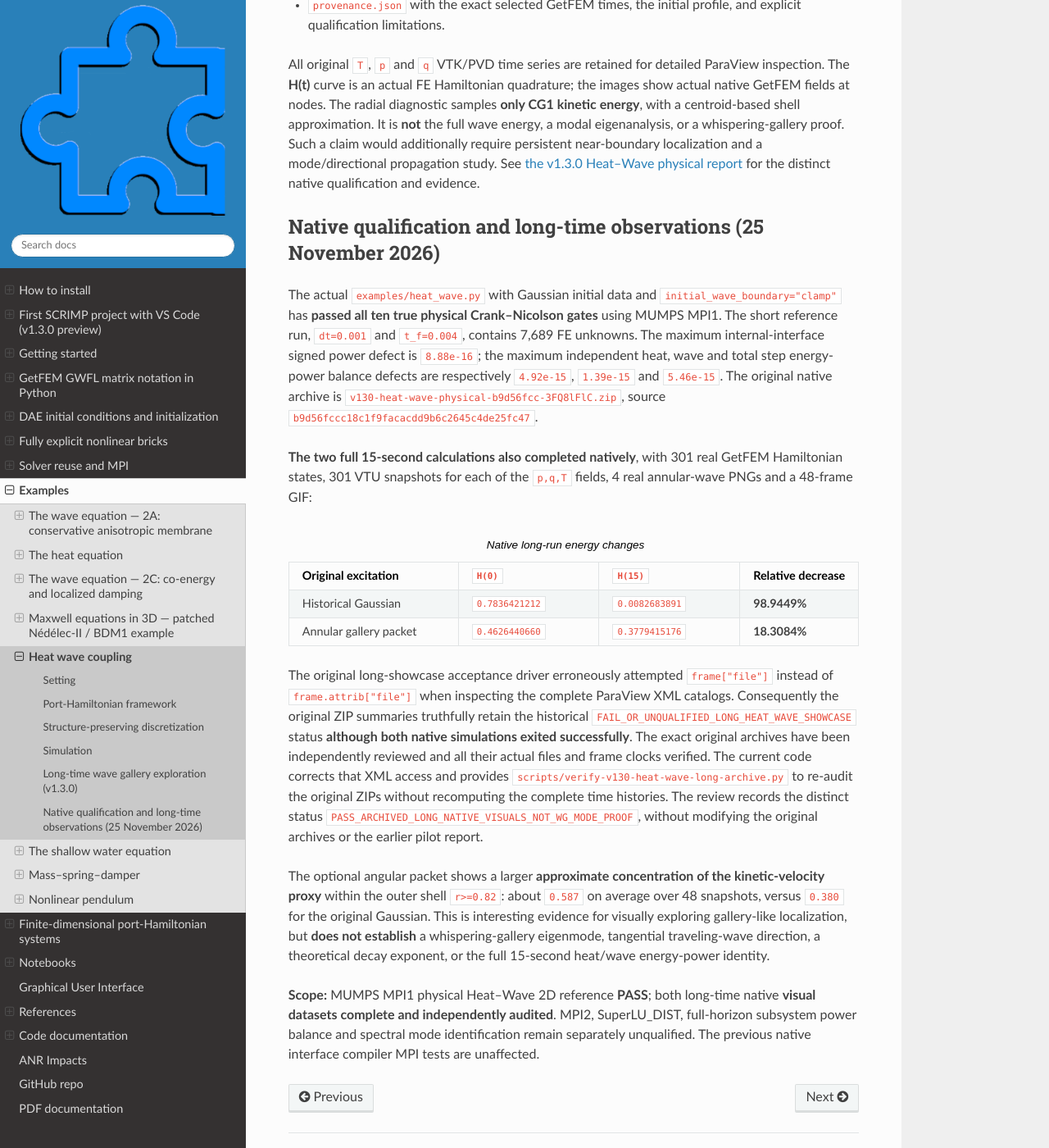
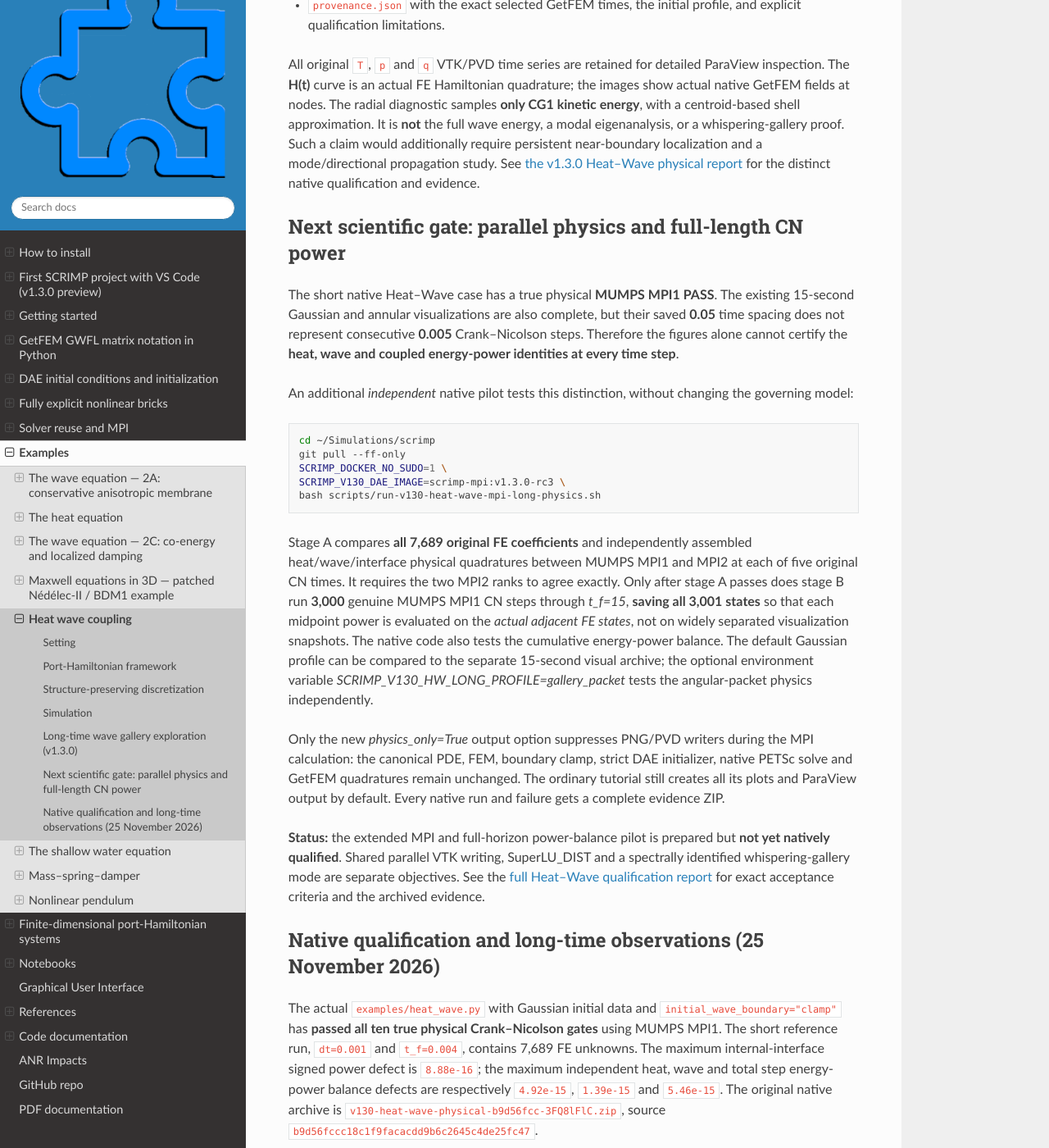
Before and after one commit to g-haine/scrimp, a Sphinx documentation site: the page built from docs/source/examples/heat_wave.rst, in a window 1280 px wide and 1400 px high, scrolled down 9156 px. Shown: the whole window at 82% size. Built offline with Sphinx 7.4.7 and the Read the Docs theme 3.1.0, drawn with Linux system fonts in a browser that asks for light colours.

Commit message:
docs(sphinx): explain MPI2 FE parity and why full long-time CN powers require every accepted step

```diff
--- a/docs/source/examples/heat_wave.rst
+++ b/docs/source/examples/heat_wave.rst
@@ -594,6 +594,79 @@ study. See
 for the distinct native qualification
 and evidence.
 
+Next scientific gate: parallel physics and full-length CN power
+--------------------------------------------------------------
+
+The short native Heat--Wave case has a
+true physical **MUMPS MPI1 PASS**.
+The existing 15-second Gaussian and
+annular visualizations are also complete,
+but their saved **0.05** time spacing
+does not represent consecutive **0.005**
+Crank--Nicolson steps. Therefore the
+figures alone cannot certify the
+**heat, wave and coupled energy-power
+identities at every time step**.
+
+An additional *independent* native pilot
+tests this distinction, without changing
+the governing model:
+
+.. code-block:: bash
+
+   cd ~/Simulations/scrimp
+   git pull --ff-only
+   SCRIMP_DOCKER_NO_SUDO=1 \
+   SCRIMP_V130_DAE_IMAGE=scrimp-mpi:v1.3.0-rc3 \
+   bash scripts/run-v130-heat-wave-mpi-long-physics.sh
+
+Stage A compares **all 7,689 original FE
+coefficients** and independently assembled
+heat/wave/interface physical quadratures
+between MUMPS MPI1 and MPI2 at each of
+five original CN times. It requires
+the two MPI2 ranks to agree exactly.
+Only after stage A passes does stage B
+run **3,000** genuine MUMPS MPI1 CN
+steps through `t_f=15`,
+**saving all 3,001 states** so that
+each midpoint power is evaluated on the
+*actual adjacent FE states*, not on
+widely separated visualization snapshots.
+The native code also tests the cumulative
+energy-power balance. The default
+Gaussian profile can be compared to
+the separate 15-second visual archive;
+the optional environment variable
+`SCRIMP_V130_HW_LONG_PROFILE=gallery_packet`
+tests the angular-packet physics
+independently.
+
+Only the new `physics_only=True`
+output option suppresses PNG/PVD
+writers during the MPI calculation:
+the canonical PDE, FEM, boundary
+clamp, strict DAE initializer, native
+PETSc solve and GetFEM quadratures
+remain unchanged. The ordinary
+tutorial still creates all its
+plots and ParaView output by default.
+Every native run and failure gets a
+complete evidence ZIP.
+
+**Status:** the extended MPI and
+full-horizon power-balance pilot is
+prepared but **not yet natively
+qualified**. Shared parallel
+VTK writing, SuperLU_DIST and a
+spectrally identified whispering-gallery
+mode are separate objectives.
+See the
+`full Heat--Wave qualification report
+<https://github.com/g-haine/scrimp/blob/release/1.3.0-preparation/docs/V130_HEAT_WAVE_PHYSICAL_AUDIT.md>`_
+for exact acceptance criteria and
+the archived evidence.
+
 Native qualification and long-time observations (25 November 2026)
 -------------------------------------------------------------------
 
```
